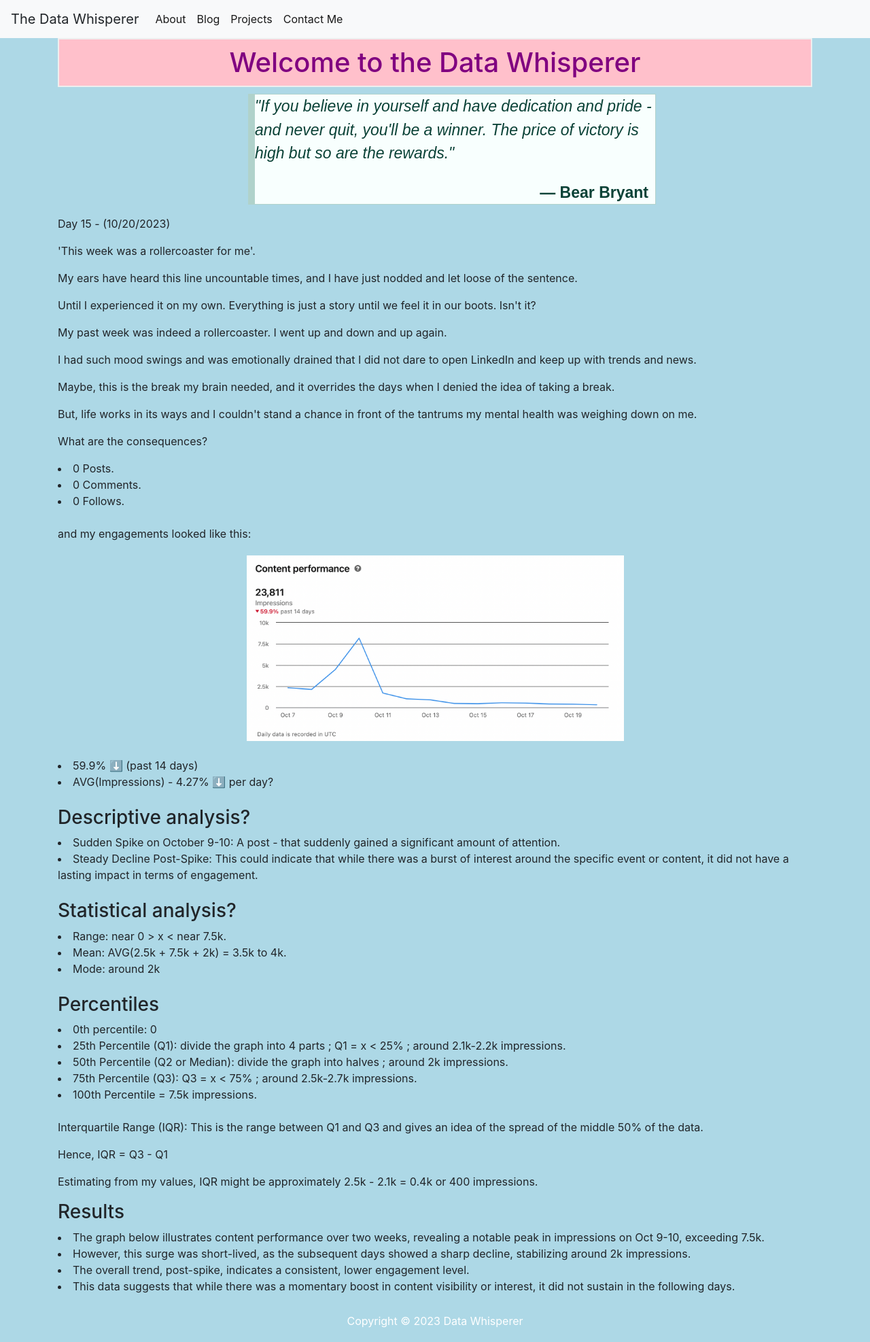
After one commit to vijaayyyyvarshini/datawhisperer, a Flask app: page /16thblog in a window 1280 px wide. The commit adds this page. Shown: the whole page at 68% size. Run offline with Flask 3, Linux system fonts and the light colour scheme; some libraries are stand-ins or nearby versions.

Commit message:
Day 15 of learning

```diff
--- a/app.py
+++ b/app.py
@@ -162,6 +162,10 @@ def thirteenthday():
 def fourtheenthday():
     return render_template('15blog.html')
 
+@app.route('/16thblog')
+def fifteenthday():
+    return render_template('16blog.html')
+
 
 #direction to projects
 @app.route('/brainstrokeprediction')
--- /dev/null
+++ b/templates/16blog.html
@@ -0,0 +1,91 @@
+{% extends 'base.html' %}
+
+<link rel="stylesheet" href="{{ url_for('static', filename= 'css/style.css') }}">
+{% block content %}
+    <h1>{% block title %} Welcome to the Data Whisperer {% endblock %}</h1>
+
+    <body>
+        <blockquote class="blockquote blockquote--bordered">
+            <p class="blockquote_text">
+                "If you believe in yourself and have dedication and pride - and never quit, you'll be a winner. The price of victory is high but so are the rewards."
+            </p>
+            <p class="blockquote_text blockquote_text_author">
+                Bear Bryant
+            </p>
+        </blockquote>
+
+        <p>Day 15 - (10/20/2023)</p>
+
+        <p>'This week was a rollercoaster for me'. </p>
+
+        <p>My ears have heard this line uncountable times, and I have just nodded and let loose of the sentence.</p>
+
+        <p>Until I experienced it on my own. Everything is just a story until we feel it in our boots. Isn't it?</p>
+
+        <p>My past week was indeed a rollercoaster. I went up and down and up again.</p>
+
+        <p>I had such mood swings and was emotionally drained that I did not dare to open LinkedIn and keep up with trends and news.</p>
+
+        <p>Maybe, this is the break my brain needed, and it overrides the days when I denied the idea of taking a break.</p>
+
+        <p>But, life works in its ways and I couldn't stand a chance in front of the tantrums my mental health was weighing down on me.</p>
+
+        <p>What are the consequences?</p>
+
+        <li>0 Posts.</li>
+        <li>0 Comments.</li>
+        <li>0 Follows.</li>
+
+        <br><p>and my engagements looked like this: </p>
+
+        <div class="image-container">
+            <img src="/static/images/16blog.png" class="image" alt="graph">
+        </div>
+
+        <br>
+        <li>59.9% ⬇ (past 14 days)</li>
+        <li>AVG(Impressions) - 4.27% ⬇ per day?</li>
+
+        <br><h3>Descriptive analysis?</h3>
+
+        <li>Sudden Spike on October 9-10: A post - that suddenly gained a significant amount of attention.</li>
+
+        <li>Steady Decline Post-Spike: This could indicate that while there was a burst of interest around the specific event or content, it did not have a lasting impact in terms of engagement.</li>
+
+        <br><h3>Statistical analysis?</h3>
+
+        <li>Range: near 0 > x < near 7.5k.</li>
+        <li>Mean: AVG(2.5k + 7.5k + 2k) = 3.5k to 4k.</li>
+        <li>Mode: around 2k</li>
+
+        <br><h3>Percentiles</h3>
+
+        <li>0th percentile: 0</li>
+        <li>25th Percentile (Q1): divide the graph into 4 parts ; Q1 = x < 25% ; around 2.1k-2.2k impressions.</li>
+        <li>50th Percentile (Q2 or Median): divide the graph into halves ; around 2k impressions.</li>
+        <li>75th Percentile (Q3): Q3 = x < 75% ; around 2.5k-2.7k impressions.</li>
+        <li>100th Percentile = 7.5k impressions.</li>
+
+        <br><p>Interquartile Range (IQR): This is the range between Q1 and Q3 and gives an idea of the spread of the middle 50% of the data.</p>
+
+        <p>Hence, IQR = Q3 - Q1</p>
+
+        <p>Estimating from my values, IQR might be approximately 2.5k - 2.1k = 0.4k or 400 impressions.</p>
+
+        <h3>Results</h3>
+
+        <li>The graph below illustrates content performance over two weeks, revealing a notable peak in impressions on Oct 9-10, exceeding 7.5k.</li>
+
+        <li>However, this surge was short-lived, as the subsequent days showed a sharp decline, stabilizing around 2k impressions.</li>
+
+        <li>The overall trend, post-spike, indicates a consistent, lower engagement level.</li>
+
+        <li>This data suggests that while there was a momentary boost in content visibility or interest, it did not sustain in the following days.</li>
+
+        <br><footer>
+        <p>Copyright © 2023 Data Whisperer</p>
+      </footer>
+
+    </body>
+
+{% endblock %}
--- a/templates/index.html
+++ b/templates/index.html
@@ -51,6 +51,9 @@
            <li class="nav-item active">
             <a class="nav-link" href="/15thblog">Dream and Data Science - Day 14</a>
            </li>
+           <li class="nav-item active">
+            <a class="nav-link" href="/16thblog">Back with a Bang: after Hiatus - Day 15</a>
+           </li>
             </ul>
         </div>
 {% endblock %}
```
Also changed, not shown: static/images/16blog.png (added).
